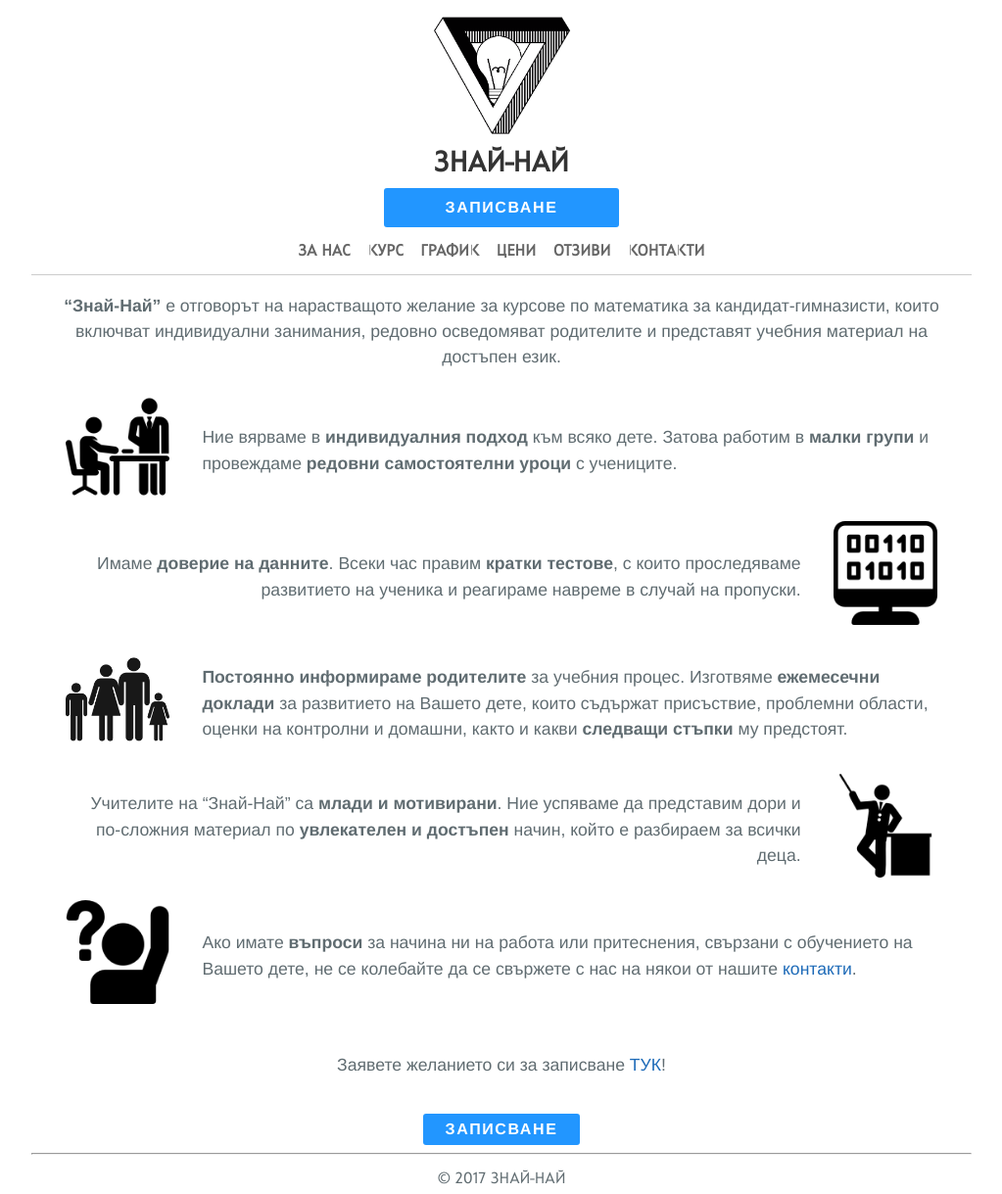
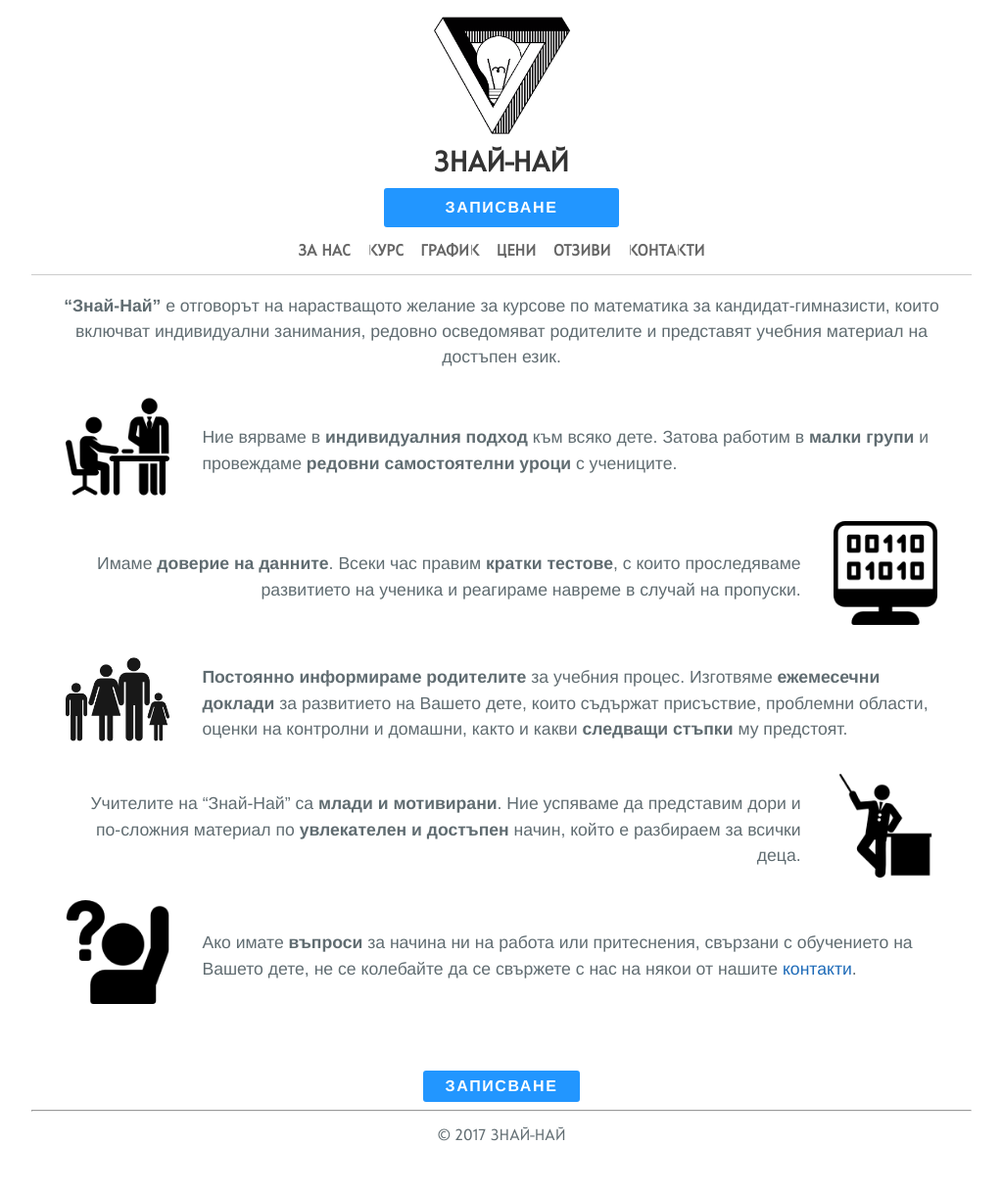
Before and after one commit to znainai/znainai.github.io, a Jekyll site: the page built from index.md, in a window 1280 px wide. Shown: the whole page at 98% size, without its empty margins (128-1151 px from the left). Built offline with Jekyll 4.4.1, drawn with Linux system fonts in a browser that asks for light colours; after the commit the page ends 1175 px from its top, so only the background shows below that.

Commit message:
Update index.md

```diff
--- a/index.md
+++ b/index.md
@@ -57,6 +57,3 @@ title: Начало
     <td class="icon"></td>
   </tr>
 </table>
-
-Заявете желанието си за записване [ТУК]({{ site.sign_form_link }}){:target="_blank"}!
-{: .centered-text}
```
